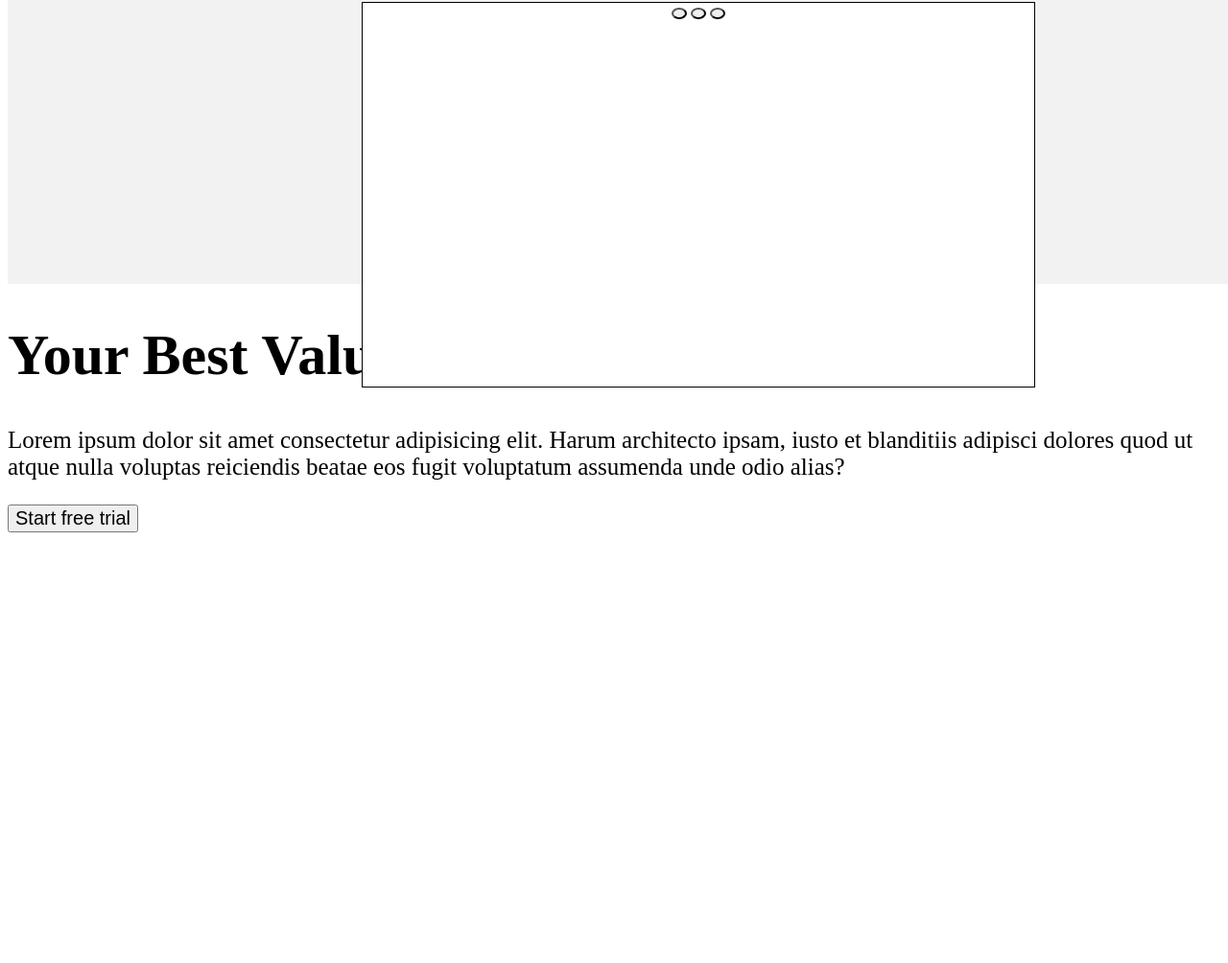
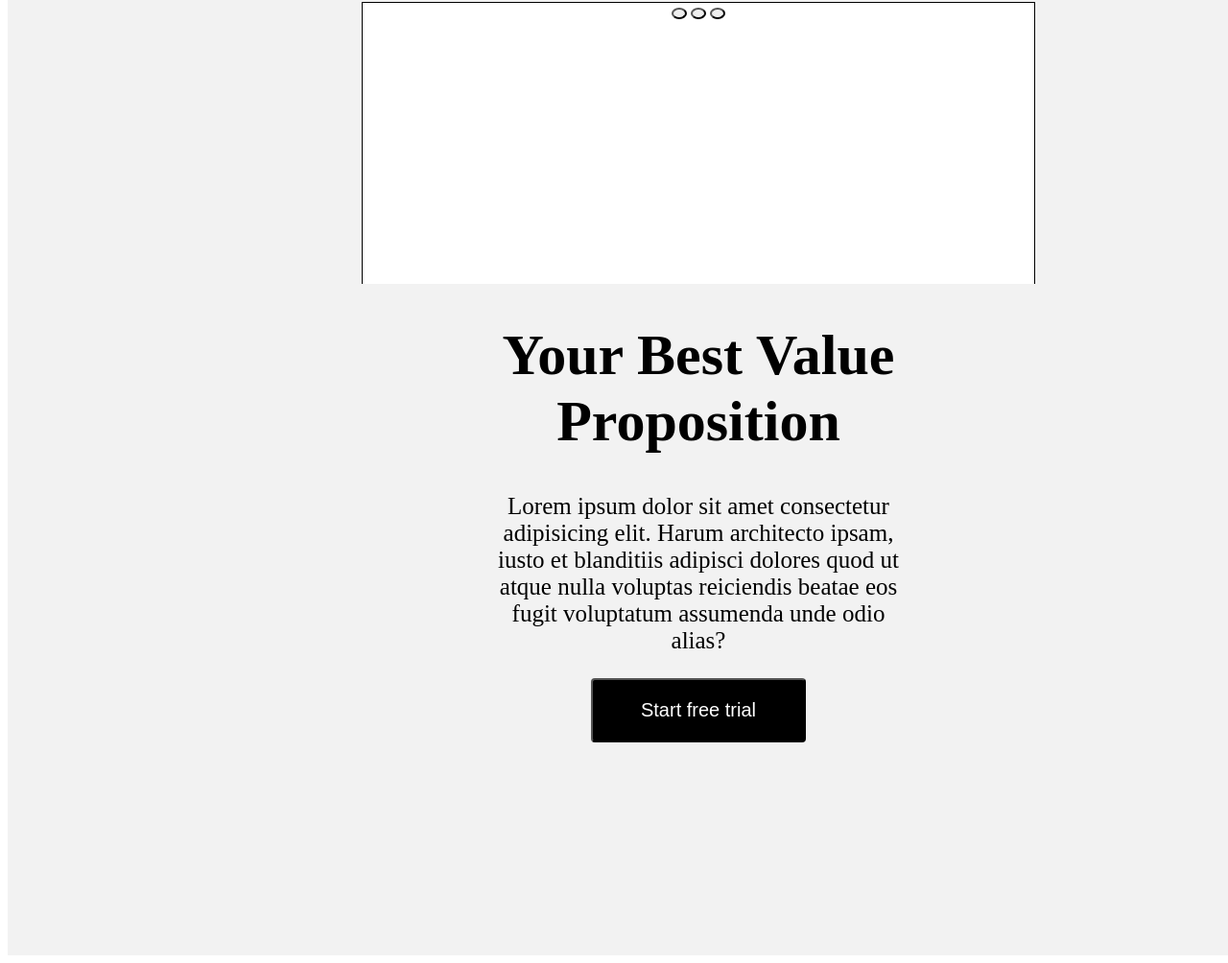
Before and after one commit to amadousadialloh/intro-html-css-lab, a plain HTML site: page index.html in a window 1280 px wide. Shown: the part 1112-2116 px from the top of the page at 96% size. Before the commit the page ends 1675 px from the top, so only its background shows below. Drawn offline with Linux system fonts and the light colour scheme.

Commit message:
footer completed

```diff
--- a/css/style.css
+++ b/css/style.css
@@ -93,3 +93,24 @@ h2 {
   width: 12px;
   border-radius: 50%;
 }
+
+.footer {
+  text-align: center;
+  background-color: #f2f2f2;
+  width: 1440px;
+  height: 700px;
+  position: relative;
+}
+
+.content-footer {
+  display: inline-block;
+  width: 422px;
+  height: 357px;
+}
+
+.footer-trial-button {
+  color: white;
+  background-color: black;
+  padding: 20px 50px;
+  border-radius: 4px;
+}
```
